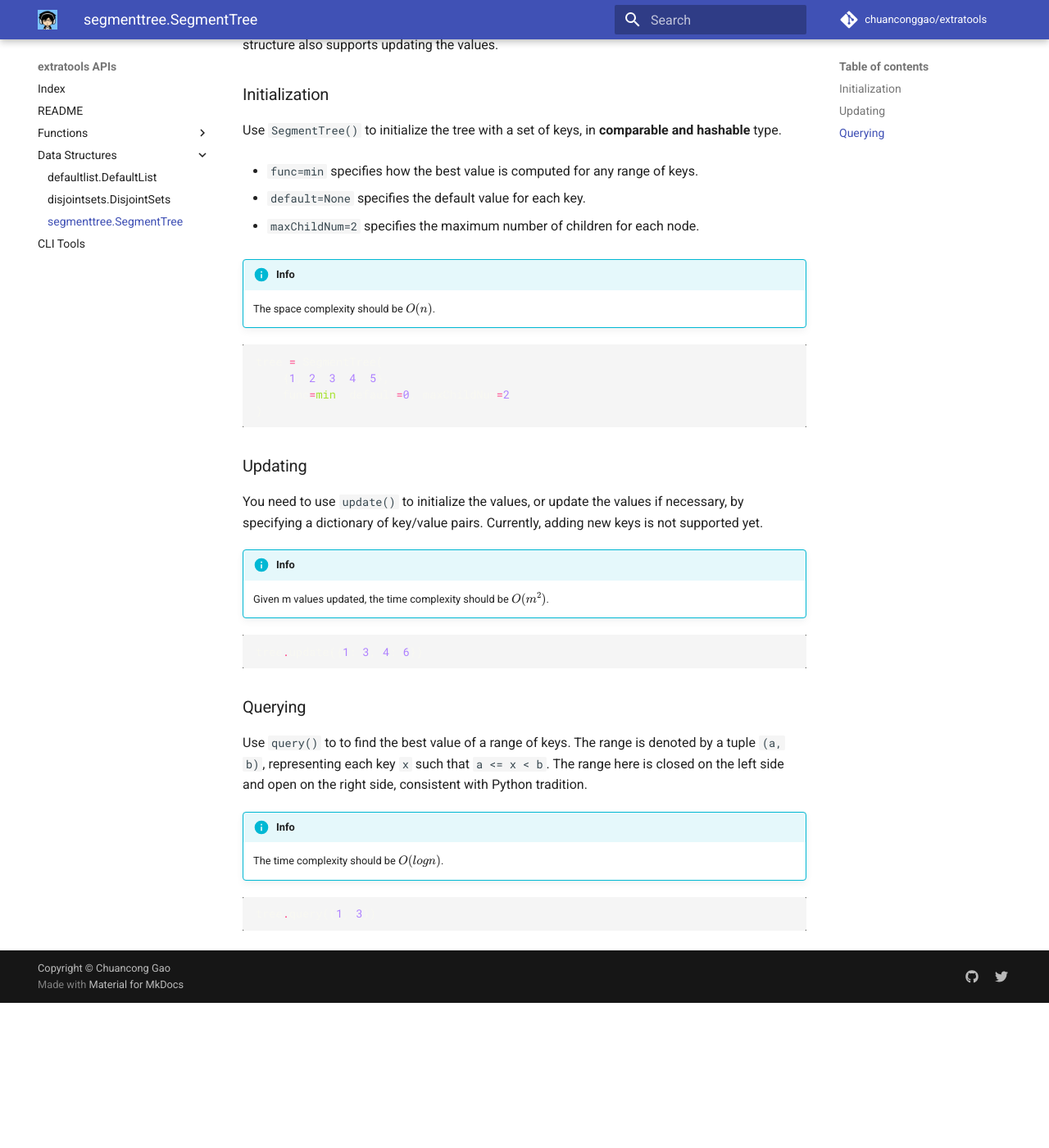
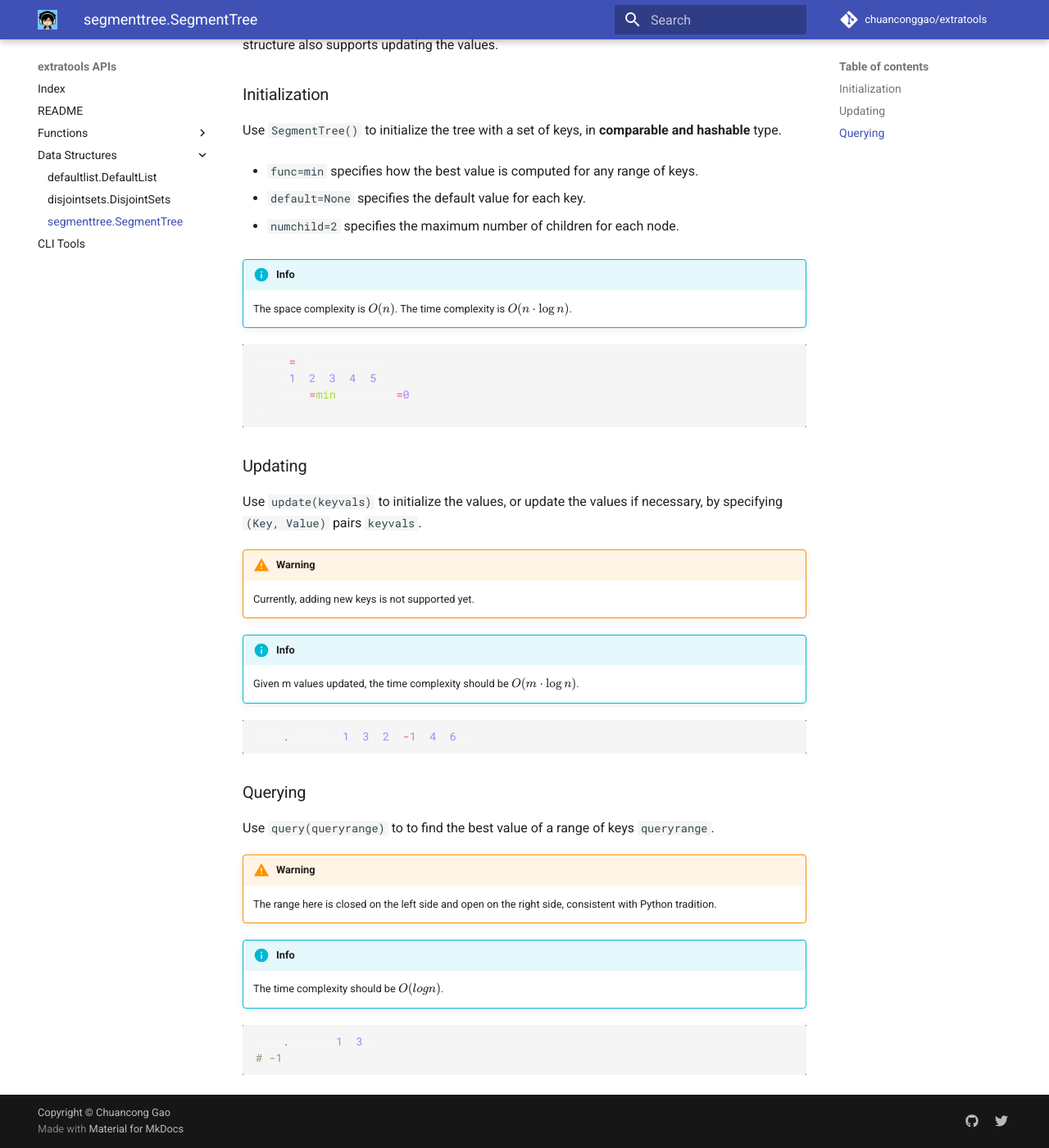
Before and after one commit to chuanconggao/extratools, an MkDocs documentation site: the page built from docs/datastructures/segmenttree.md, in a window 1280 px wide and 1400 px high, scrolled down 230 px. Shown: the whole window at 82% size. Built offline with MkDocs 1.6.1 and Material for MkDocs 9.7.7, drawn with Linux system fonts in a browser that asks for light colours; formulas are drawn with MathJax 3; comment, search, counter and statistics services are not loaded; old or Windows-style settings are respelled for this version of MkDocs; before the commit the page ends 1453 px from its top, so only the background shows below that.

Commit message:
Refactor SegmentTree

````diff
--- a/docs/datastructures/segmenttree.md
+++ b/docs/datastructures/segmenttree.md
@@ -10,36 +10,43 @@ Use `SegmentTree()` to initialize the tree with a set of keys, in **comparable a
 
 - `default=None` specifies the default value for each key.
 
-- `maxChildNum=2` specifies the maximum number of children for each node.
+- `numchild=2` specifies the maximum number of children for each node.
 
 !!! info
-    The space complexity should be $O(n)$.
+    The space complexity is $O(n)$. The time complexity is $O(n \cdot \log n)$.
 
 ``` Python
 tree = SegmentTree(
     {1, 2, 3, 4, 5},
-    func=min, default=0, maxChildNum=2
+    func=min, default=0
 )
 ```
 
 ### Updating
 
-You need to use `update()` to initialize the values, or update the values if necessary, by specifying a dictionary of key/value pairs. Currently, adding new keys is not supported yet.
+Use `update(keyvals)` to initialize the values, or update the values if necessary, by specifying `(Key, Value)` pairs `keyvals`.
+
+!!! warning
+    Currently, adding new keys is not supported yet.
 
 !!! info
-    Given m values updated, the time complexity should be $O(m^2)$.
+    Given m values updated, the time complexity should be $O(m \cdot \log n)$.
 
 ``` Python
-tree.update({1: 3, 4: 6})
+tree.update({1: 3, 2: -1, 4: 6})
 ```
 
 ### Querying
 
-Use `query()` to to find the best value of a range of keys. The range is denoted by a tuple `(a, b)`, representing each key `x` such that `a <= x < b`. The range here is closed on the left side and open on the right side, consistent with Python tradition.
+Use `query(queryrange)` to to find the best value of a range of keys `queryrange`.
+
+!!! warning
+    The range here is closed on the left side and open on the right side, consistent with Python tradition.
 
 !!! info
     The time complexity should be $O(log n)$.
 
 ``` Python
 tree.query((1, 3))
+# -1
 ```
--- a/setup.py
+++ b/setup.py
@@ -4,7 +4,7 @@ from setuptools import setup
 from glob import glob
 
 url = "https://github.com/chuanconggao/extratools"
-version = "0.6.13.1"
+version = "0.6.14"
 
 setup(
     name="extratools",
````
Also changed, not shown: 1 other file.
